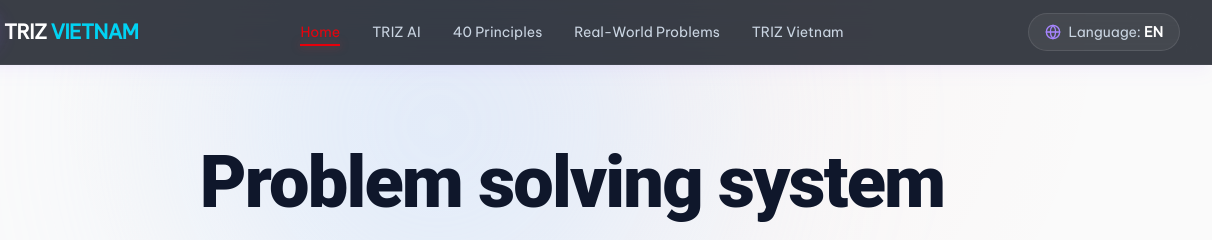
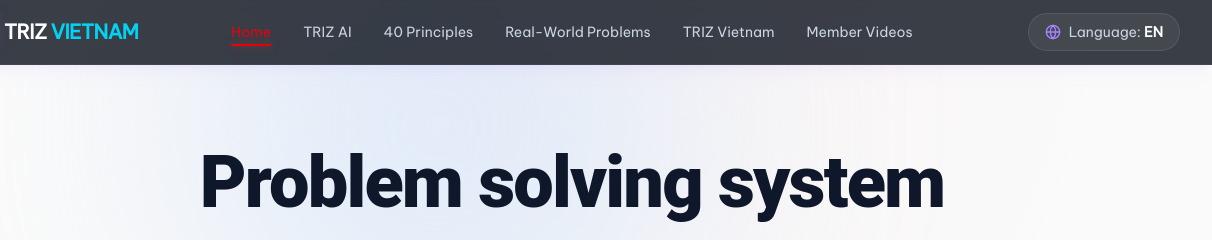
Before and after one commit to khietvidai/triz-viet-nam-site, an Astro site: page /en in a window 1280 px wide. Shown: the top 240 px of the page, 68-1280 px from the left. Built offline with nearby package versions, Linux system fonts and the light colour scheme; Astro itself is replaced by a stand-in of ours.

Commit message:
feat: thêm link Video nội bộ vào menu

```diff
--- a/src/components/Header.astro
+++ b/src/components/Header.astro
@@ -28,6 +28,10 @@ const links = [
     {
         href: `/${lang}/about-triz-vietnam`,
         label: lang === "vi" ? "Di sản TRIZ" : "TRIZ Vietnam",
+    },
+    {
+        href: `/${lang}/noi-bo`,
+        label: lang === "vi" ? "Video nội bộ" : "Member Videos",
     },
 ];
 
```
